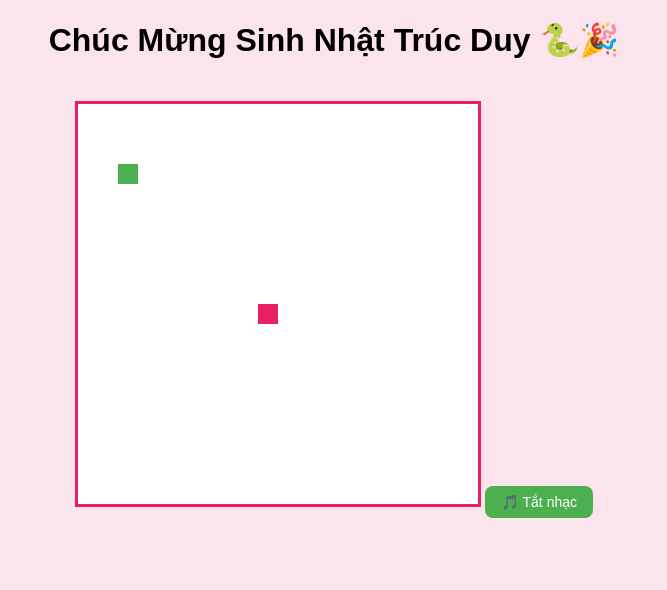
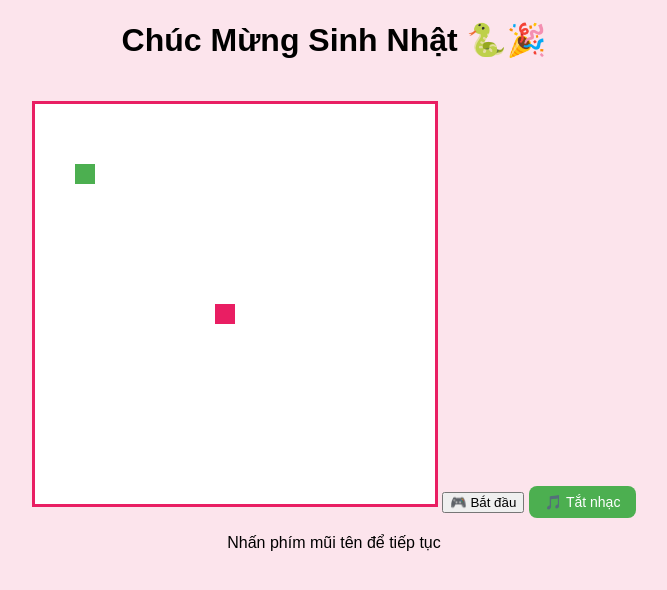
Before and after one commit to datml/Happy-birth-day, a plain HTML site: page index.html in a window 1280 px wide. Shown: the whole page, without its empty margins (306-973 px from the left). Drawn offline with Linux system fonts and the light colour scheme.

Commit message:
Update index.html

```diff
--- a/index.html
+++ b/index.html
@@ -7,13 +7,19 @@
   <script src="game.js" defer></script>
 </head>
 <body>
-  <h1>Chúc Mừng Sinh Nhật Trúc Duy 🐍🎉</h1>
+  <h1>Chúc Mừng Sinh Nhật 🐍🎉</h1>
   <audio id="eatSound" src="eat.mp3" preload="auto"></audio>
   <canvas id="gameCanvas" width="400" height="400"></canvas>
   <audio id="bgMusic" src="bg-music.mp3" loop preload="auto"></audio>
+  <button id="startBtn" onclick="startGame()">🎮 Bắt đầu</button>
   <button id="toggleMusicBtn" onclick="toggleMusic()">🎵 Tắt nhạc</button>
   <button id="restartBtn" onclick="restartGame()">🔁 Chơi Lại</button>
-
+  <div id="wishPopup" class="wish-popup">
+    <div class="wish-popup-content">
+      <p id="wishPopupText"></p>
+      <p class="continue-text">Nhấn phím mũi tên để tiếp tục</p>
+    </div>
+  </div>
   <div id="wishBox"></div>
   <div id="celebration">
     <img src="trucduy.jpg" alt="Trúc Duy" />
```
